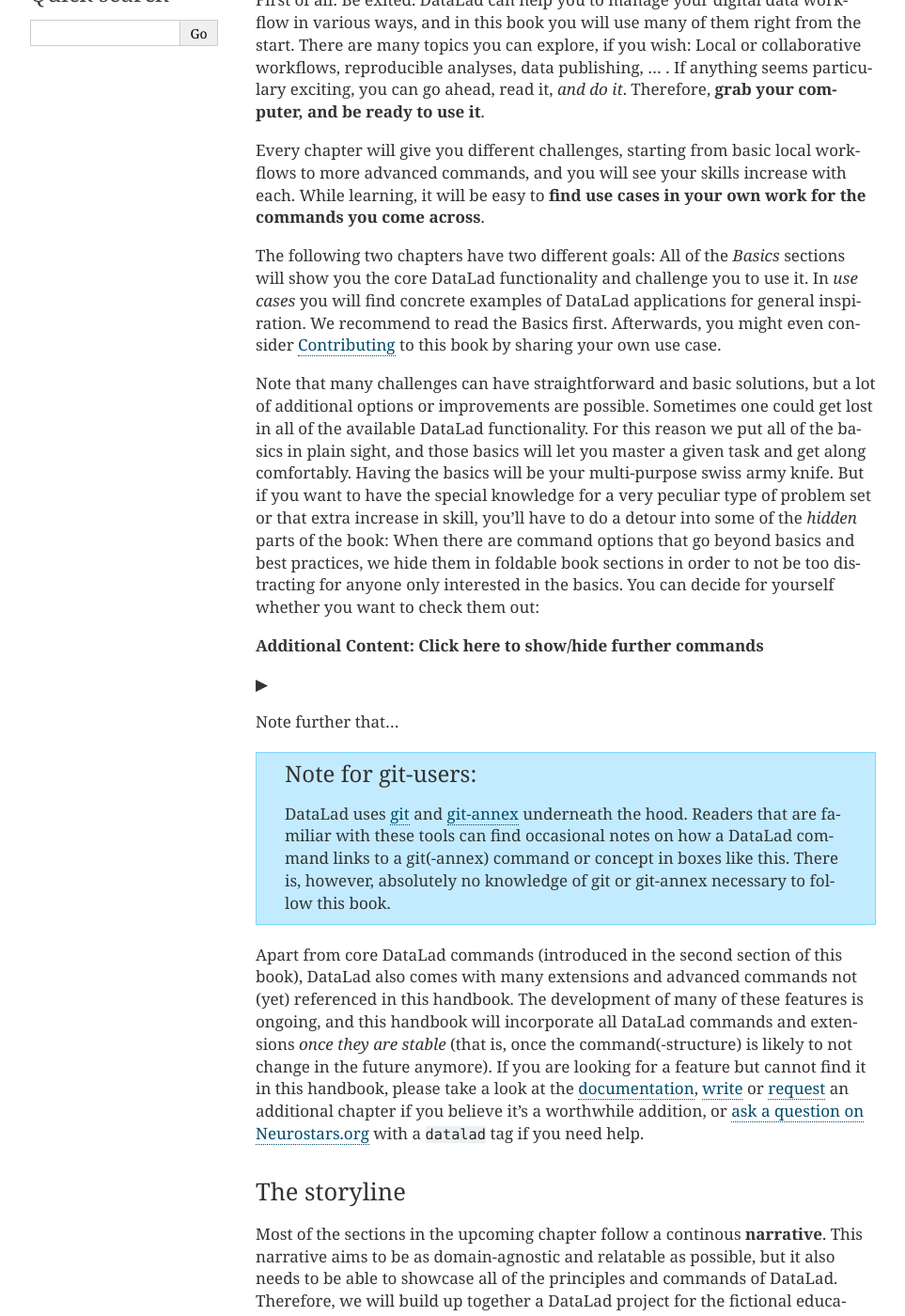
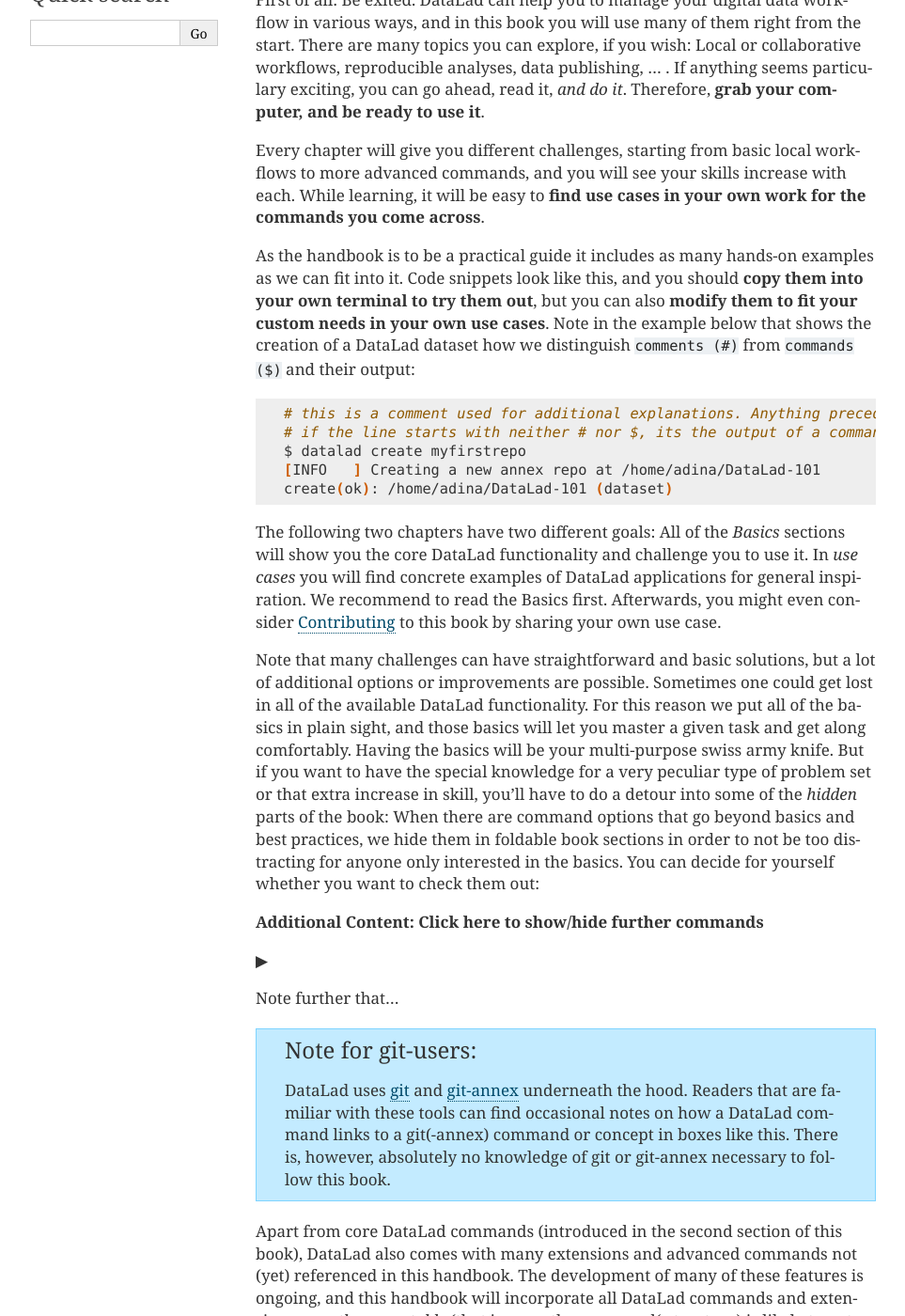
Before and after one commit to datalad-handbook/book, a Sphinx documentation site: the page built from docs/intro/narrative.rst, in a window 1280 px wide and 1400 px high, scrolled down 671 px. Shown: the whole window at 94% size, without its empty margins (148-1111 px from the left). Built offline with Sphinx 7.4.7, drawn with Linux system fonts in a browser that asks for light colours; comment, search, counter and statistics services are not loaded; some of the changed text lies outside the part shown.

Commit message:
move code block explanation up

```diff
--- a/docs/intro/narrative.rst
+++ b/docs/intro/narrative.rst
@@ -33,6 +33,21 @@
 workflows to more advanced commands, and you will see your skills increase
 with each. While learning, it will be easy to
 **find use cases in your own work for the commands you come across**.
+
+As the handbook is to be a practical guide it includes as many hands-on examples
+as we can fit into it. Code snippets look like this, and you should
+**copy them into your own terminal to try them out**, but you can also
+**modify them to fit your custom needs in your own use cases**.
+Note in the example below that shows the creation of a DataLad dataset how
+we distinguish ``comments (#)`` from ``commands ($)`` and their output:
+
+.. code-block:: bash
+
+   # this is a comment used for additional explanations. Anything preceded by $ is a command to try.
+   # if the line starts with neither # nor $, its the output of a command
+   $ datalad create myfirstrepo
+   [INFO   ] Creating a new annex repo at /home/adina/DataLad-101
+   create(ok): /home/adina/DataLad-101 (dataset)
 
 The following two chapters have two different goals: All of the *Basics* sections
 will show you the core DataLad functionality and challenge you to use it.
@@ -106,21 +121,6 @@
 and executing simple scripts with input data to create results we can
 publish with DataLad.
 
-As the handbook is to be a practical guide it includes as many hands-on examples
-as we can fit into it. Code snippets look like this, and you should copy
-them into your own terminal to try them out, but you can also modify them
-to fit your custom needs in your own use cases.
-For example, the code block below shows how to create a DataLad dataset.
-
-.. code-block:: bash
-
-   # this is a comment - its only for additional explanations. Anything that
-   # is preceded by $ is a command-line argument.
-   # if the line starts with neither # nor $, its the output of a command
-   $ datalad create myfirstrepo
-   [INFO   ] Creating a new annex repo at /home/adina/DataLad-101
-   create(ok): /home/adina/DataLad-101 (dataset)
-
 If you don't want to follow along and only read, there will be a
 finished DataLad-101 project for you to download and explore in the future.
 
```
